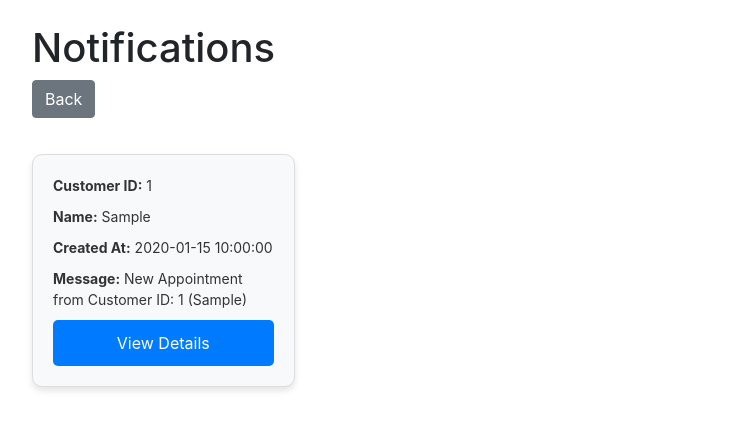
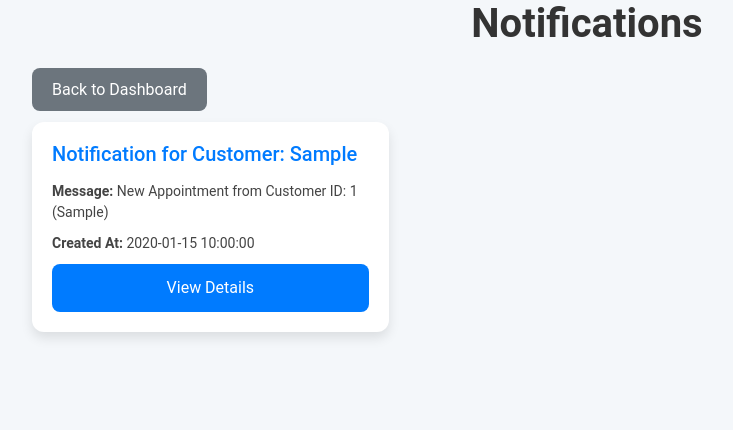
Before and after one commit to TheVincee/Repair-Shop-Locator-new, a PHP site: page /Repair-Shop-Locator-new/AppointmentNotifications.php in a window 1280 px wide. Shown: the top 430 px of the page, without its empty margins (53-786 px from the left). Run offline with PHP 8.4, Linux system fonts and the light colour scheme; tables that the repository leaves empty or names only in its code hold one stand-in row (values such as "Sample post").

Commit message:
gi ayoh rah nakoh ang design aneh

```diff
--- a/ADMIN/AppointmentNotifications.php
+++ b/ADMIN/AppointmentNotifications.php
@@ -6,57 +6,96 @@
     <title>Modern Notification Page</title>
     <link rel="stylesheet" href="https://stackpath.bootstrapcdn.com/bootstrap/4.5.2/css/bootstrap.min.css">
     <style>
-        /* Grid layout */
+        /* Overall body styling */
+        body {
+            background-color: #f4f7fa;
+            font-family: 'Roboto', sans-serif;
+        }
+
+        h1 {
+            font-size: 2.5rem;
+            font-weight: 600;
+            color: #333;
+            margin-bottom: 30px;
+            text-align: center;
+        }
+
+        /* Back Button Styling */
+        .btn-back {
+            background-color: #6c757d;
+            border: none;
+            padding: 12px 20px;
+            border-radius: 8px;
+            color: white;
+            font-size: 16px;
+            transition: background-color 0.3s ease;
+        }
+
+        .btn-back:hover {
+            background-color: #495057;
+        }
+
+        /* Grid layout for notifications */
         #notificationContainer {
             display: grid;
-            grid-template-columns: repeat(auto-fill, minmax(250px, 1fr));
+            grid-template-columns: repeat(auto-fill, minmax(280px, 1fr));
             gap: 20px;
             margin-top: 20px;
         }
 
-        /* Card styling */
+        /* Card design for notifications */
         .notification-item {
+            background-color: #ffffff;
+            border-radius: 12px;
             padding: 20px;
-            background-color: #f8f9fa;
-            border: 1px solid #ddd;
-            border-radius: 10px;
-            box-shadow: 0 4px 6px rgba(0, 0, 0, 0.1);
+            box-shadow: 0 6px 12px rgba(0, 0, 0, 0.1);
             transition: transform 0.3s ease, box-shadow 0.3s ease;
+            overflow: hidden;
+            cursor: pointer;
         }
 
-        /* Hover effect for 3D feel */
+        /* Hover effect for notification cards */
         .notification-item:hover {
             transform: translateY(-10px);
-            box-shadow: 0 8px 15px rgba(0, 0, 0, 0.2);
+            box-shadow: 0 12px 24px rgba(0, 0, 0, 0.2);
         }
 
-        /* Styling for the text inside the card */
+        /* Title and text inside notification card */
+        .notification-item h5 {
+            font-size: 1.25rem;
+            font-weight: 500;
+            margin-bottom: 15px;
+            color: #007bff;
+        }
+
         .notification-item p {
             font-size: 14px;
-            color: #333;
+            color: #444;
             margin-bottom: 10px;
         }
 
-        .notification-item .btn-view {
+        /* View Details button */
+        .btn-view {
             display: block;
-            text-align: center;
-            margin-top: 10px;
+            width: 100%;
             background-color: #007bff;
             color: white;
-            padding: 10px;
-            border-radius: 5px;
-            transition: background-color 0.2s ease;
-        }
-
-        .notification-item .btn-view:hover {
-            background-color: #0056b3;
+            padding: 12px;
+            border-radius: 8px;
+            font-size: 16px;
+            text-align: center;
+            transition: background-color 0.3s ease;
             text-decoration: none;
         }
 
-        /* Modal styling */
+        .btn-view:hover {
+            background-color: #0056b3;
+        }
+
+        /* Modal Styling */
         .modal-content {
-            border-radius: 10px;
-            box-shadow: 0 8px 15px rgba(0, 0, 0, 0.2);
+            border-radius: 15px;
+            box-shadow: 0 12px 24px rgba(0, 0, 0, 0.15);
             transition: transform 0.3s ease, opacity 0.3s ease;
         }
 
@@ -115,19 +169,22 @@
             transform: translateY(0);
             opacity: 1;
         }
+
     </style>
 </head>
 <body>
+
     <div class="container">
-        <h1 class="mt-4">Notifications</h1>
+        <h1>Notifications</h1>
 
         <!-- Back Button -->
-        <a href="Dashboard.php" class="btn btn-secondary mb-3">Back</a>
+        <a href="Dashboard.php" class="btn-back mb-4">Back to Dashboard</a>
 
+        <!-- Notifications Container -->
         <div id="notificationContainer"></div>
     </div>
 
-    <!-- Modern Modal for Viewing Notification Details -->
+    <!-- Modal for Viewing Notification Details -->
     <div class="modal fade" id="notificationModal" tabindex="-1" role="dialog" aria-labelledby="notificationModalLabel" aria-hidden="true">
         <div class="modal-dialog" role="document">
             <div class="modal-content">
@@ -142,7 +199,7 @@
                     <button class="btn btn-block" id="btnTakeAppointment">Take Appointment</button>
                 </div>
                 <div class="modal-footer">
-                    <button type="button" class="btn btn-danger" id="btnClearNotification">Clear Permanently</button>
+                    <button type="button" class="btn btn-block" id="btnClearNotification">Clear Permanently</button>
                 </div>
             </div>
         </div>
@@ -166,11 +223,10 @@
                             response.notifications.forEach(function(notification) {
                                 var notificationHtml = `
                                     <div class="notification-item" data-id="${notification.customer_id}">
-                                        <p><strong>Customer ID:</strong> ${notification.customer_id}</p>
-                                        <p><strong>Name:</strong> ${notification.firstname}</p>
+                                        <h5>Notification for Customer: ${notification.firstname}</h5>
+                                        <p><strong>Message:</strong> ${notification.message}</p>
                                         <p><strong>Created At:</strong> ${notification.created_at}</p>
-                                        <p><strong>Message:</strong> ${notification.message}</p>
-                                        <a href="#" class="btn btn-view" data-id="${notification.customer_id}" data-message="${notification.message}">View Details</a>
+                                        <a href="#" class="btn-view" data-id="${notification.customer_id}" data-message="${notification.message}">View Details</a>
                                     </div>
                                 `;
                                 $("#notificationContainer").append(notificationHtml);
@@ -222,32 +278,23 @@
                         type: "POST",
                         url: "clear_notification.php",
                         data: { customer_id: currentCustomerId },
-                        dataType: "json",
                         success: function(response) {
                             if (response.status === 'success') {
-                                $(`.notification-item[data-id="${currentCustomerId}"]`).remove(); // Remove notification from UI
-                                $('#notificationModal').modal('hide'); // Close the modal
-
-                                // Check if there are no visible notifications left
-                                if ($("#notificationContainer").children(':visible').length === 0) {
-                                    $("#notificationContainer").html("<p>No notifications found.</p>"); // Show empty state
-                                }
+                                alert("Notification cleared successfully.");
+                                $(`.notification-item[data-id="${currentCustomerId}"]`).remove();
+                                $('#notificationModal').modal('hide');
                             } else {
-                                alert("Error: " + response.message); // Handle error
+                                alert("Failed to clear notification.");
                             }
-                        },
-                        error: function(xhr, status, error) {
-                            console.error("AJAX Error:", error);
-                            alert("An unexpected error occurred while clearing the notification. Please try again later.");
                         }
                     });
                 }
             });
 
-            // Initially fetch notifications
+            // Initialize notifications
             fetchNotifications();
-            setInterval(fetchNotifications, 30000);
         });
     </script>
+
 </body>
 </html>
```
Also changed, not shown: other parts of ADMIN/AppointmentNotifications.php (+27 -12 lines), ADMIN/walkin_appointments.php (+47 -38 lines).
